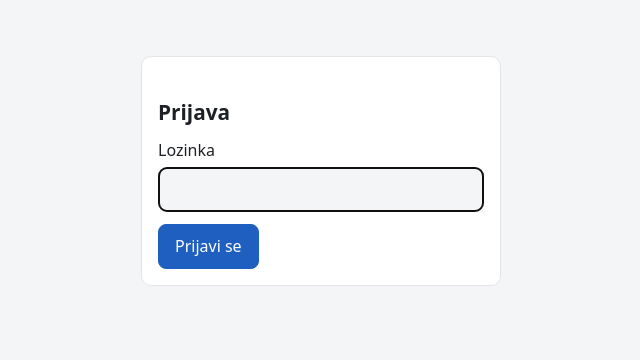
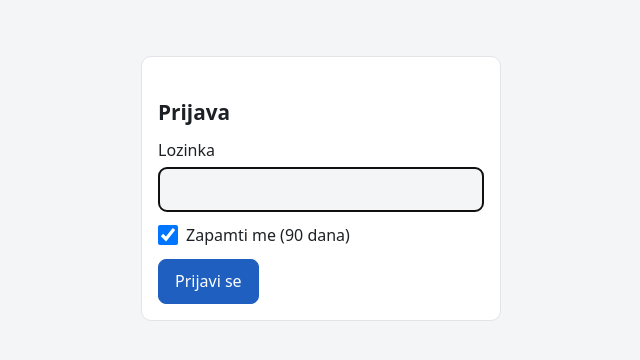
Before and after one commit to derdic23/racuntracker, a Flask app: page /prijava in a window 1280 px wide. Shown: the part 48-408 px from the top of the page, without its empty margins (319-959 px from the left). Run offline with Flask 3, Linux system fonts and the light colour scheme; parts of the project's set-up code (start-up, migrations or seed data) failed here and were passed over.

Commit message:
feat: 'Zapamti me' on login, 90-day session

```diff
--- a/app/__init__.py
+++ b/app/__init__.py
@@ -19,7 +19,8 @@ def create_app(**overrides) -> Flask:
         PDF_DIR=config.PDF_DIR,
         SESSION_COOKIE_HTTPONLY=True,
         SESSION_COOKIE_SAMESITE="Lax",
-        PERMANENT_SESSION_LIFETIME=timedelta(days=30),
+        # "Zapamti me"; renewed on every request, so it expires after 90 days without use
+        PERMANENT_SESSION_LIFETIME=timedelta(days=90),
     )
     app.config.update(overrides)
     if not (app.config["SECRET_KEY"] and app.config["APP_PASSWORD"]):
--- a/app/routes/auth.py
+++ b/app/routes/auth.py
@@ -12,7 +12,8 @@ def login():
         password = request.form.get("password", "").encode()
         if hmac.compare_digest(password, current_app.config["APP_PASSWORD"].encode()):
             session.clear()  # new session, new CSRF token
-            session.permanent = True
+            # Unchecked: cookie ends when the browser closes
+            session.permanent = "remember" in request.form
             session["logged_in"] = True
             return redirect(url_for("bills.index"))
         error = "Pogrešna lozinka."
--- a/app/static/style.css
+++ b/app/static/style.css
@@ -56,4 +56,6 @@ button.link { border: 0; background: none; padding: 0; color: var(--accent); }
 
 .login { max-width: 360px; margin: 40px auto; }
 .login label { display: block; margin: 12px 0; }
-.login input { display: block; width: 100%; margin-top: 4px; font: inherit; padding: 10px; border: 1px solid var(--line); border-radius: 8px; background: var(--bg); color: var(--text); }
+.login label.check { display: flex; align-items: center; gap: 8px; }
+.login input[type="checkbox"] { width: 20px; height: 20px; margin: 0; }
+.login input:not([type="checkbox"]) { display: block; width: 100%; margin-top: 4px; font: inherit; padding: 10px; border: 1px solid var(--line); border-radius: 8px; background: var(--bg); color: var(--text); }
--- a/app/templates/login.html
+++ b/app/templates/login.html
@@ -5,6 +5,7 @@
   <h1>Prijava</h1>
   <input type="hidden" name="csrf" value="{{ csrf_token() }}">
   <label>Lozinka <input type="password" name="password" autocomplete="current-password" required autofocus></label>
+  <label class="check"><input type="checkbox" name="remember" checked> Zapamti me (90 dana)</label>
   {% if error %}<p class="error">{{ error }}</p>{% endif %}
   <button class="primary">Prijavi se</button>
 </form>
```
Also changed, not shown: tests/test_web.py (+9 -0 lines).
